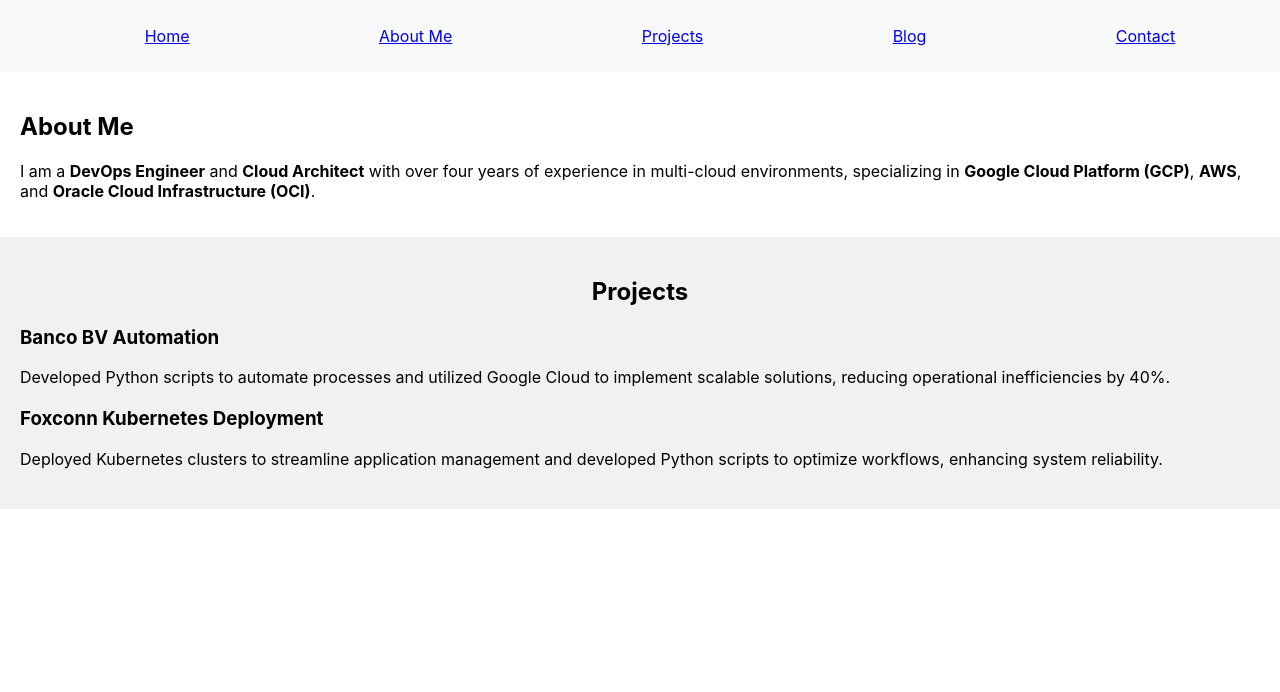
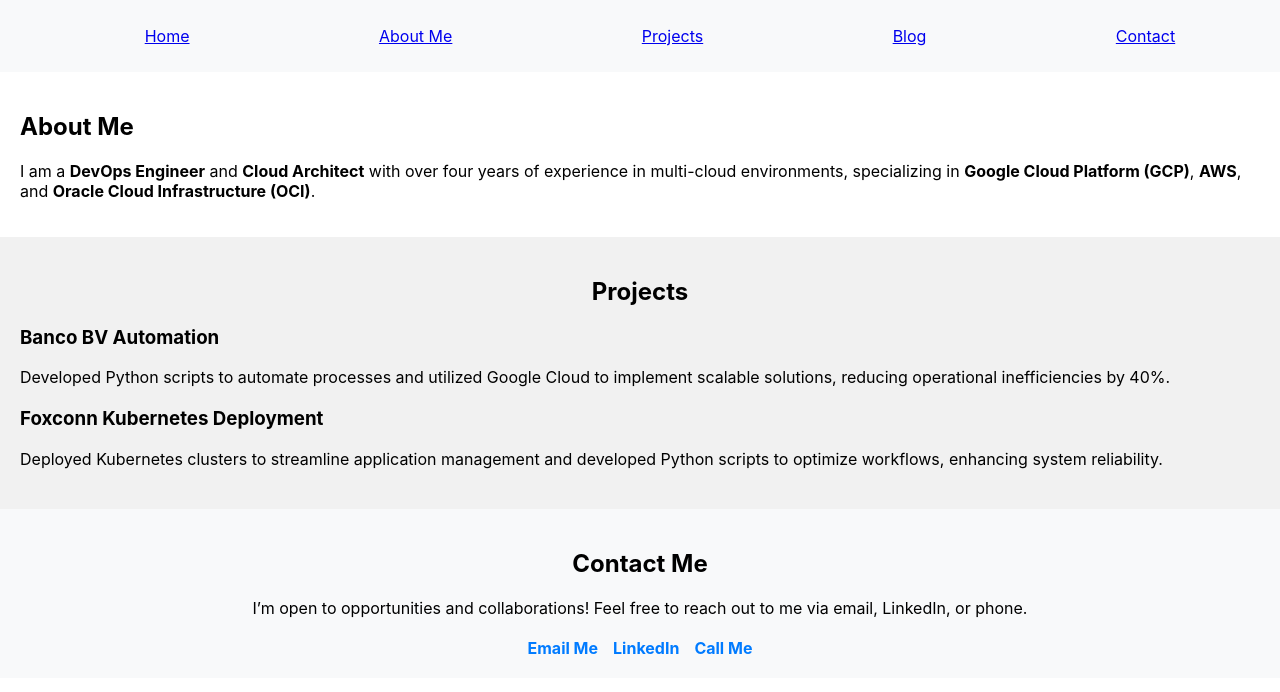
Before and after one commit to janneh2000/my-portfolio, a React (Create React App) app: page / in a window 1280 px wide. Shown: the top 692 px of the page. Built offline with nearby package versions, Linux system fonts and the light colour scheme.

Commit message:
Fix Contact section rendering

```diff
--- a/src/App.js
+++ b/src/App.js
@@ -2,6 +2,7 @@ import React from 'react';
 import Navbar from './components/Navbar';
 import AboutMe from './components/AboutMe';
 import Projects from './components/Projects';
+import Contact from './components/Contact';
 
 function App() {
   return (
@@ -9,6 +10,7 @@ function App() {
       <Navbar />
       <AboutMe />
       <Projects />
+      <Contact />
     </div>
   );
 }
```
